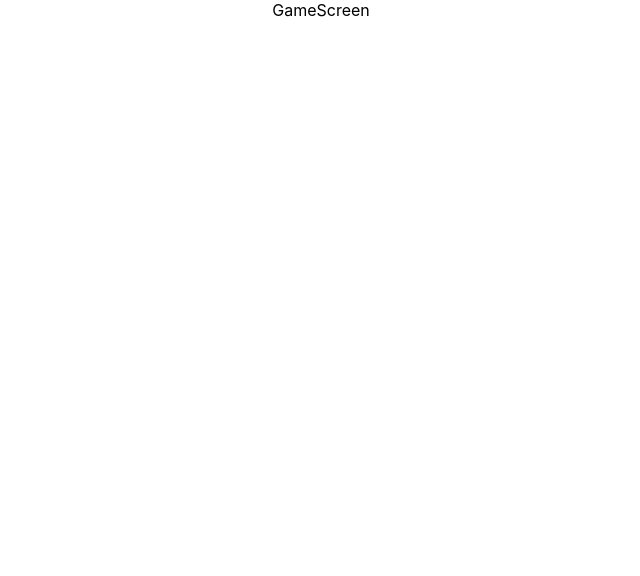
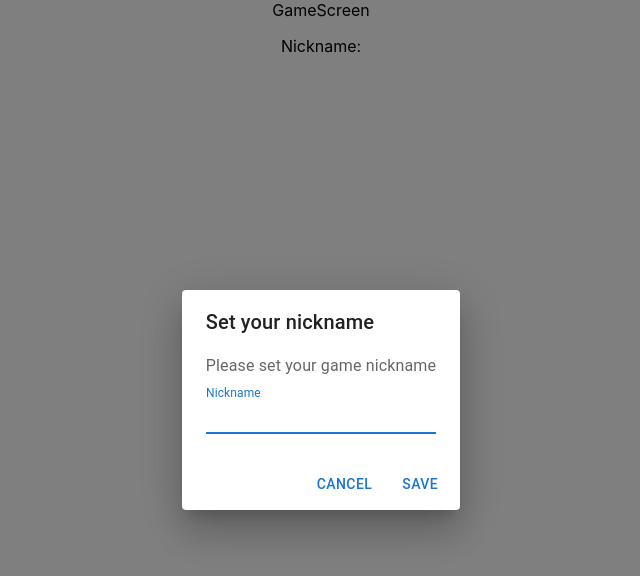
Before and after one commit to PawelKapusta/ZIG-FrontendWeb, a React (Create React App) app: page /game in a window 1280 px wide. Shown: the top 576 px of the page, without its empty margins (319-959 px from the left). Built offline with nearby package versions, Linux system fonts and the light colour scheme.

Commit message:
Add nickname

```diff
--- a/src/screens/GameScreen.jsx
+++ b/src/screens/GameScreen.jsx
@@ -1,9 +1,58 @@
-import React from "react";
+import React, {useState, useEffect} from "react";
+import Button from '@mui/material/Button';
+import TextField from '@mui/material/TextField';
+import Dialog from '@mui/material/Dialog';
+import DialogActions from '@mui/material/DialogActions';
+import DialogContent from '@mui/material/DialogContent';
+import DialogContentText from '@mui/material/DialogContentText';
+import DialogTitle from '@mui/material/DialogTitle';
 
 const GameScreen = () => {
+  const nickname = localStorage.getItem("Nickname");
+  const [open, setOpen] = useState(false);
+  const [nick, setNick] = useState(nickname);
+
+  useEffect(() => {
+    if (nickname === null){
+      handleDialogOpen();
+    }
+  }, [])
+
+  const handleDialogOpen = () => {
+    setOpen(true);
+  };
+
+  const handleDialogClose = () => {
+    localStorage.setItem("Nickname",nick);
+    setOpen(false);
+  };
+
   return (
    <div className="App">
      <div>GameScreen</div>
+     <p>Nickname: {nick}</p>
+     <Dialog open={open} onClose={handleDialogClose}>
+       <DialogTitle>Set your nickname</DialogTitle>
+       <DialogContent>
+         <DialogContentText>
+          Please set your game nickname
+         </DialogContentText>
+         <TextField
+          autoFocus
+          margin="dense"
+          id="name"
+          label="Nickname"
+          type="text"
+          fullWidth
+          variant="standard"
+          onChange={(e) => setNick(e.target.value)}
+         />
+       </DialogContent>
+       <DialogActions>
+         <Button onClick={handleDialogClose}>Cancel</Button>
+         <Button onClick={handleDialogClose}>Save</Button>
+       </DialogActions>
+     </Dialog>
    </div>
   );
 };
```
